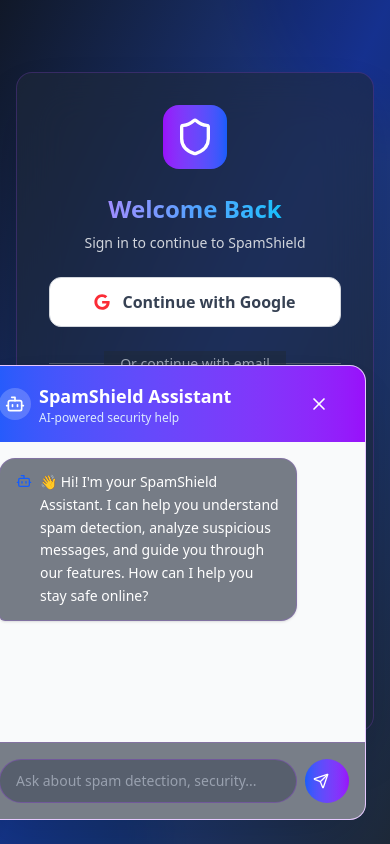
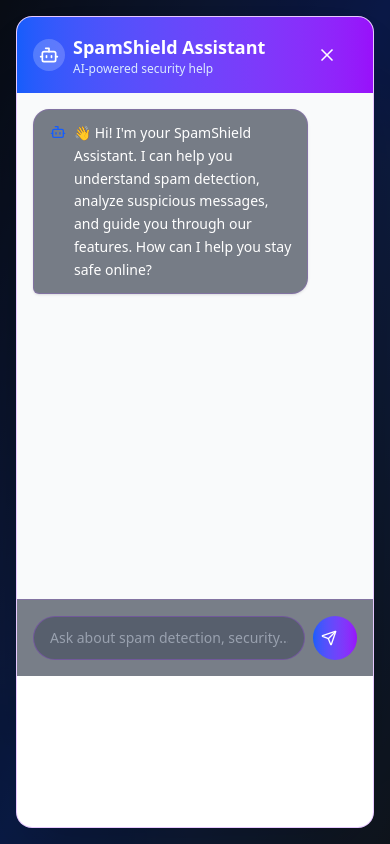
Before and after one commit to Manu77211/SpamSheild, a React app in the folder frontend/: page /login in a window 390 px wide. Both pictures are taken after a click on the button "Need SpamShield help?". Built offline with nearby package versions, Linux system fonts and the light colour scheme; no server answers; the HTML template or start-up script is replaced by a standard one.

Commit message:
fully responsive chatbot

```diff
--- a/frontend/src/components/Chatbot.jsx
+++ b/frontend/src/components/Chatbot.jsx
@@ -165,15 +165,24 @@
 
       {/* Chat Window */}
       {isOpen && (
+        <>
+          {/* Backdrop for click-outside-to-close */}
           <div
-          className="fixed bottom-6 right-6 w-80 sm:w-96 min-h-[400px] max-h-[80vh] bg-gray-900/95 backdrop-blur-xl border border-purple-500/30 rounded-2xl shadow-2xl flex flex-col overflow-hidden animate-in slide-in-from-bottom-5 duration-300 z-50"
+            className="fixed inset-0 bg-black/50 z-40"
+            onClick={() => setIsOpen(false)}
+          />
+          <div
+            className="fixed inset-4 sm:bottom-6 sm:right-6 sm:left-auto sm:top-auto w-full sm:w-auto max-w-sm sm:max-w-md md:max-w-lg lg:max-w-xl h-full sm:h-auto min-h-[400px] sm:min-h-[400px] max-h-full sm:max-h-[80vh] bg-gray-900/95 backdrop-blur-xl border border-purple-500/30 rounded-2xl shadow-2xl flex flex-col overflow-hidden animate-in slide-in-from-bottom-5 duration-300 z-50"
             style={{
               position: 'fixed',
-            bottom: '24px',
-            right: '24px',
-            width: '384px',
+              top: window.innerWidth < 640 ? '16px' : 'auto',
+              bottom: window.innerWidth < 640 ? '16px' : '24px',
+              left: window.innerWidth < 640 ? '16px' : 'auto',
+              right: window.innerWidth < 640 ? '16px' : '24px',
+              width: window.innerWidth < 640 ? 'calc(100vw - 32px)' : 'auto',
+              height: window.innerWidth < 640 ? 'calc(100vh - 32px)' : 'auto',
               minHeight: '400px',
-            maxHeight: '80vh',
+              maxHeight: window.innerWidth < 640 ? 'calc(100vh - 32px)' : '80vh',
               backgroundColor: '#fff',
               borderRadius: '16px',
               boxShadow: '0 25px 50px -12px rgba(0,0,0,0.15)',
@@ -182,6 +191,7 @@
               flexDirection: 'column',
               overflow: 'hidden'
             }}
+            onClick={(e) => e.stopPropagation()} // Prevent closing when clicking inside
           >
           {/* Header */}
           <div className="flex justify-between items-center p-4 bg-linear-to-r from-blue-600 to-purple-600 text-white">
@@ -291,6 +301,7 @@
             </div>
           </div>
         </div>
+        </>
       )}
 
       {/* Floating particles effect */}
```
Lines whose indentation alone changed are shown as unchanged.
